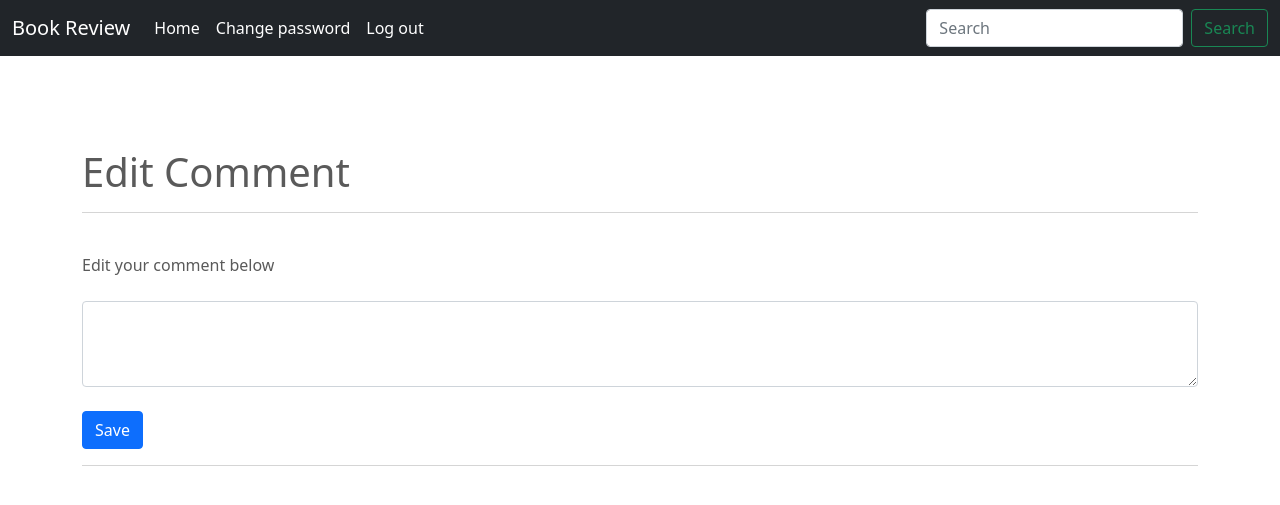
After one commit to ktruong29/Book-Review, a Flask app: template templates/edit_book.html in a window 1280 px wide. The commit adds this page. Shown: the top 505 px of the page. Run offline with Flask 2, Linux system fonts and the light colour scheme; the template is opened without the code that fills it, so the values that code supplies are empty; some libraries are stand-ins or nearby versions.

Commit message:
Added edit route+functionality+html

```diff
--- a/app.py
+++ b/app.py
@@ -7,6 +7,7 @@ from flask_wtf.file import FileField, FileRequired, FileAllowed
 from werkzeug.utils import secure_filename
 from passlib.hash import sha256_crypt
 from functools import wraps
+from time import gmtime, strftime
 import config
 # import boto3
 import re
@@ -268,7 +269,7 @@ def view_and_comment_book(isbn):
     cursor.close()
     username = session['username']
 
-    if request.method == 'POST':
+    if request.method == 'POST' and len(request.form['comment']) > 0:
         comment = request.form['comment']
         username = session['username']
         #Add and commit the comment to the db
@@ -300,5 +301,31 @@ def delete_comment(commentID):
     isbn = session['isbn']
     return redirect(url_for('view_and_comment_book', isbn=isbn))
 
+@app.route('/dashboard/edit/<string:commentID>', methods=['GET', 'POST'])
+@login_required
+def edit_comment(commentID):
+    error = ''
+    cursor = db.cursor()
+    comment = cursor.execute("SELECT * FROM COMMENT WHERE CommentID = (%s)", commentID)
+    comment = cursor.fetchone()
+    cursor.close()
+    gc.collect()
+
+    comment_user = comment[3]
+
+    if request.method == "POST" and len(request.form['comment']):
+        comment = request.form['comment']
+        dateEdited = strftime("%Y-%m-%d %H:%M:%S", gmtime())
+        cursor = db.cursor()
+        cursor.execute("UPDATE COMMENT SET Comment = (%s), DatePosted = (%s) WHERE CommentID = (%s)", (comment, dateEdited, commentID))
+        db.commit()
+        cursor.close()
+        gc.collect()
+        isbn = session['isbn']
+        return redirect(url_for('view_and_comment_book', isbn=isbn))
+    elif comment_user != session['username']:
+        error = "Not found!"
+    return render_template('edit_book.html', comment=comment, error=error)
+
 if __name__ == "__main__":
     app.run(debug=True)
--- /dev/null
+++ b/templates/edit_book.html
@@ -0,0 +1,25 @@
+{% extends 'dashboard_base.html' %}
+{% block head %}
+<title>Edit Comment</title>
+{% endblock %}
+
+{% block body %}
+<main>
+  <div class="container marketing" style="padding-top:100px">
+    <h1>Edit Comment</h1>
+    <hr>
+    <br>
+    <form action="/dashboard/edit/{{ comment[0] }}" method="POST">
+      <div class="form-group">
+      <label for="exampleFormControlTextarea1">Edit your comment below</label>
+      <br><br>
+      <textarea class="form-control" id="exampleFormControlTextarea1" name="comment" placeholder="{{ comment[2] }}" rows="3"></textarea>
+      <br>
+        <input type="submit" class="btn btn-primary" value="Save">
+    </div>
+    </form>
+    <hr>
+  </div>
+</main>
+
+{% endblock %}
--- a/templates/view_book.html
+++ b/templates/view_book.html
@@ -35,7 +35,7 @@
             </div>
               {% if username == comment[3] %}
                 <a class="btn btn-danger btn-sm" href='/dashboard/delete/{{ comment[0] }}'>Delete</a>
-                <a class="btn btn-primary btn-sm" href='#'>Edit</a>
+                <a class="btn btn-primary btn-sm" href='/dashboard/edit/{{ comment[0] }}'>Edit</a>
               {% endif %}
         </div>
         <hr>
```
